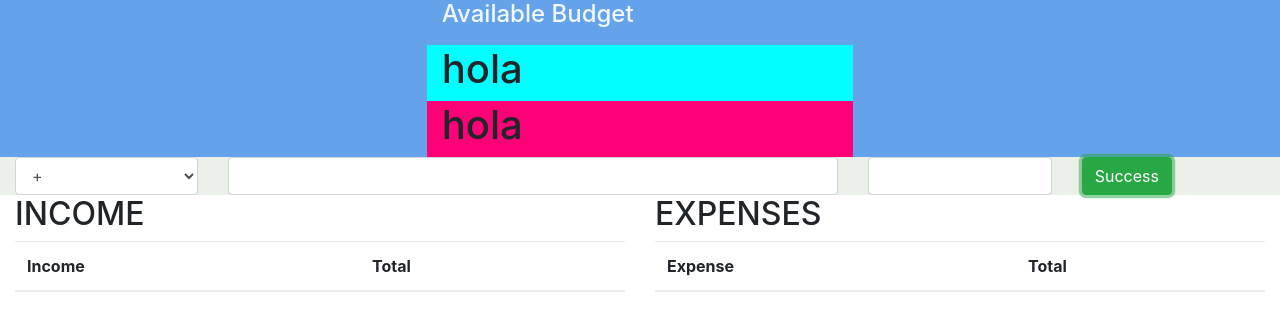
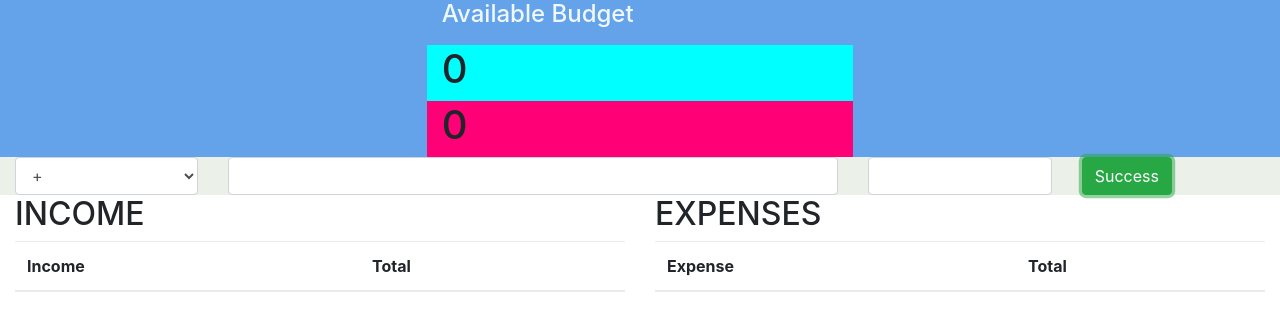
Before and after one commit to CitapTeam/BudgetManager, a plain HTML site: page ui/assets/index.html in a window 1280 px wide. Both pictures are taken after a click on the button "Success". Drawn offline with nearby package versions, Linux system fonts and the light colour scheme.

Commit message:
Totals update when add new item

```diff
--- a/ui/assets/index.html
+++ b/ui/assets/index.html
@@ -25,12 +25,12 @@
         </div>
         <div class="row justify-content-md-center">
             <div class="col-md-4" style="background-color:aqua">
-                <h1>hola</h1>
+                <h1 class="total-income">hola</h1>
             </div>
         </div>
         <div class="row justify-content-md-center">
             <div class="col-md-4" style="background-color:rgb(255, 0, 119)">
-                <h1>hola</h1>
+                <h1 class="total-expenses">hola</h1>
             </div>
         </div>
     </div>
@@ -62,7 +62,7 @@
         </div>
         <div class="row">
             <div class="col-sm-6">
-                <table class="table table-striped" id="incomesTable">
+                <table class="table table-striped" id="incomeTable">
                     <thead>
                         <tr>
                             <th>Income</th>
--- a/ui/scripts/app/BudgetOperations.js
+++ b/ui/scripts/app/BudgetOperations.js
@@ -3,12 +3,13 @@ var app = (function () {
         var item = getItemValues();
         addItemToTable(item);
         console.log("incomeOrExpense= " + item.itemTypeValue + "o = " + item.itemText + "o = " + item.itemValue);
+        setTotalValues();
     };
 
     var getItemValues = function () {
         var itemTypeSelect = document.getElementById("operationTypeSelect");
         var item = {
-            itemTypeValue: itemTypeSelect.options[itemTypeSelect.selectedIndex].value == "+" ? "incomesTable" : "expensesTable",
+            itemTypeValue: itemTypeSelect.options[itemTypeSelect.selectedIndex].value == "+" ? "income" : "expenses",
             itemText: document.getElementById("operationTextInput").value,
             itemValue: document.getElementById("operationValueInput").value
         }
@@ -16,10 +17,11 @@ var app = (function () {
     };
 
     var addItemToTable = function (item) {
-        var table = document.getElementById(item.itemTypeValue);
+        var table = document.getElementById(item.itemTypeValue+"Table");
         var newRow = table.insertRow(-1);
         var newCell = newRow.insertCell(-1);
         var newCell2 = newRow.insertCell(-1);
+        newCell2.classList.add(item.itemTypeValue+"-value");
 
         var newText = document.createTextNode(item.itemText);
         newCell.appendChild(newText);
@@ -28,6 +30,25 @@ var app = (function () {
         newCell2.appendChild(newText);
     };
 
+    var setTotalValues = function(){
+        var totalIncome = calculateTotals("income");
+        console.log(totalIncome);
+        document.getElementsByClassName("total-income")[0].innerHTML = totalIncome;
+
+        var totalExpenses = calculateTotals("expenses");
+        document.getElementsByClassName("total-expenses")[0].innerHTML = totalExpenses;
+    }
+
+    var calculateTotals = function(typeValue){
+        var total = 0;
+
+        var values = document.querySelectorAll("#"+typeValue+"Table td."+typeValue+"-value") || [];
+        values.forEach(function(element) {
+            total += Number(element.innerText);
+        }, this);
+
+        return total;
+    }
 
     return {
         addNewItem: addNewItem
```
